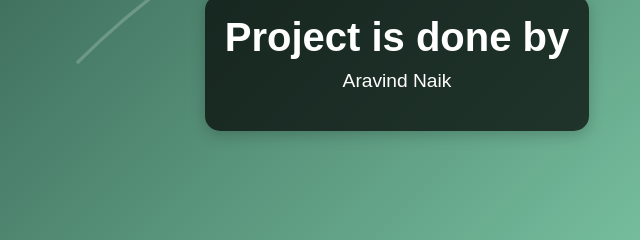
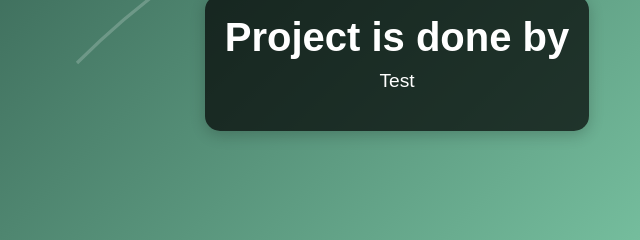
Before and after one commit to Santhosh-SNTS/AWS_cicd1, a plain HTML site: page src/index.html in a window 1280 px wide. Shown: the part 337-577 px from the top of the page, 243-883 px from the left. Drawn offline with Linux system fonts and the light colour scheme.

Commit message:
Update index.html

```diff
--- a/src/index.html
+++ b/src/index.html
@@ -50,7 +50,7 @@
 <body>
     <div class="container">
         <h1>Project is done by</h1>
-        <p>Aravind Naik</p>
+        <p>Test</p>
     </div>
     <div class="background">
         <svg viewBox="0 0 800 600" preserveAspectRatio="xMidYMid slice">
```
